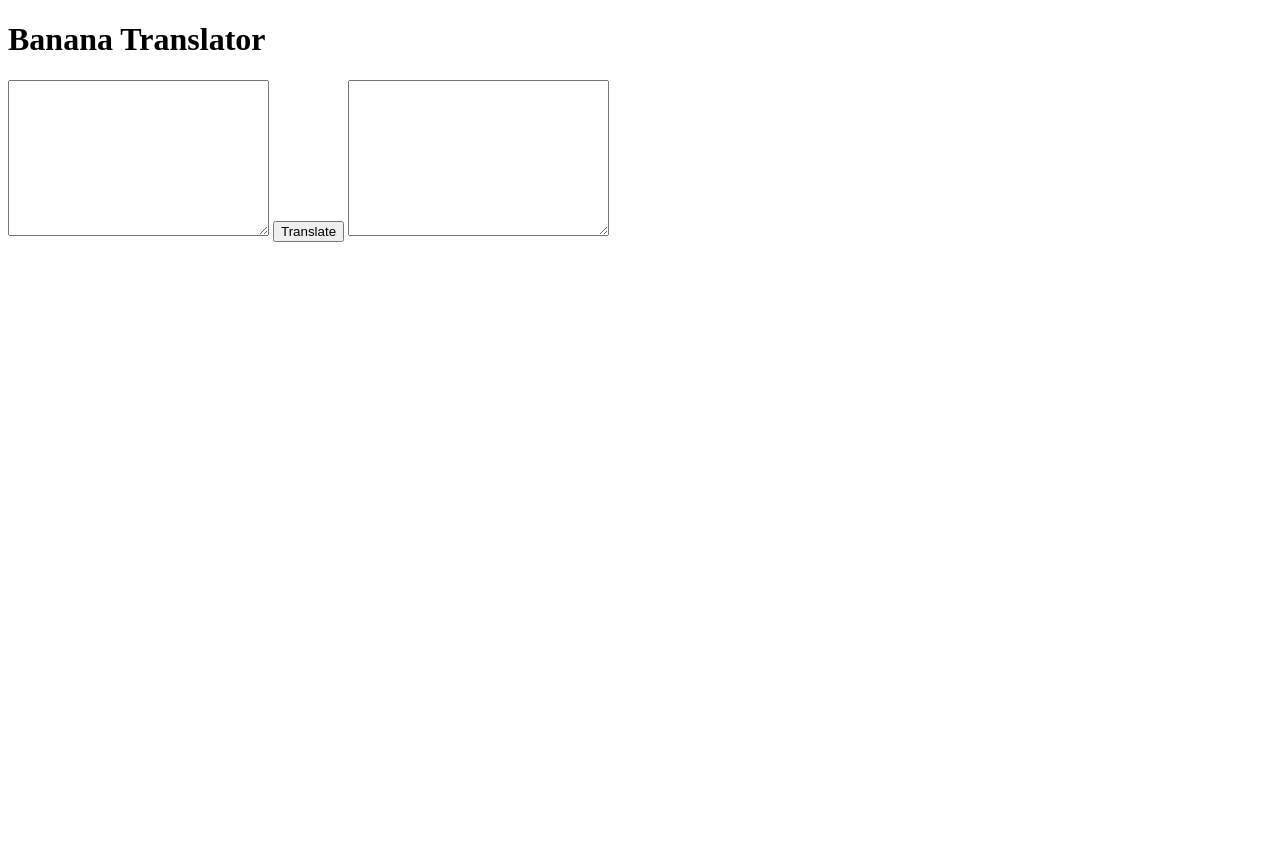
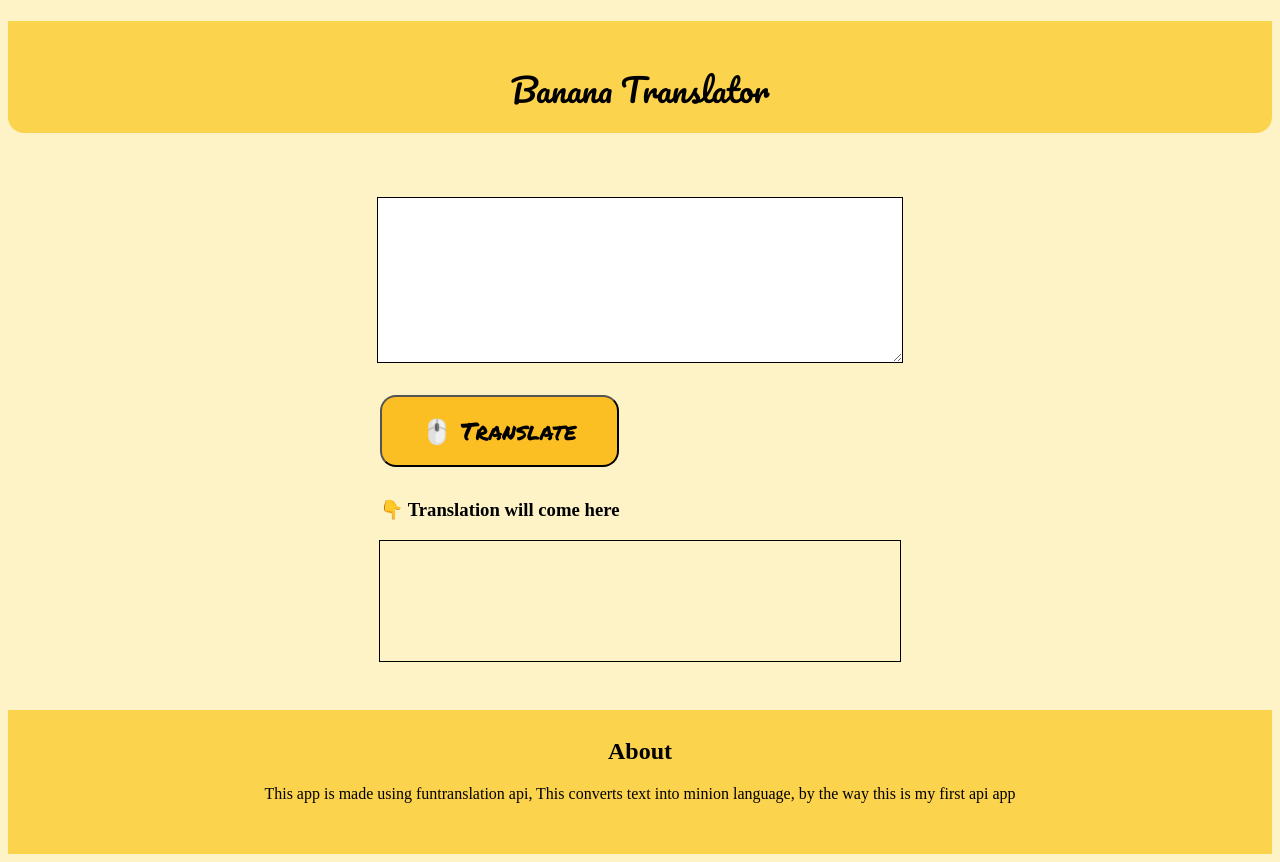
Before and after one commit to h-harsh/project-four-banana-talk, a plain HTML site: page index.html in a window 1280 px wide. Before the commit the page ends 800 px from the top, so only its background shows below. Drawn offline with Linux system fonts and the light colour scheme.

Commit message:
almost done

```diff
--- a/app.js
+++ b/app.js
@@ -1,8 +1,8 @@
 var inputtextarea = document.querySelector("#input-text-area");
 var button = document.querySelector("#button-translate");
 var outputarea = document.querySelector("#output-area");
-
-var url = "https://api.funtranslations.com/translate/minion.json"
+var url ="https://lessonfourapi.tanaypratap.repl.co/translate/yoda.json"
+// var url = "https://api.funtranslations.com/translate/minion.json"
 
 function translator(){
     var text = url + "?" + "text=" +  inputtextarea.value;
--- a/index.html
+++ b/index.html
@@ -4,13 +4,27 @@
     <meta charset="UTF-8">
     <meta name="viewport" content="width=device-width, initial-scale=1.0">
     <title>Banana Talk </title>
+    <link rel="stylesheet" href="style.css">
 </head>
 <body>
-    <h1>Banana Translator</h1>
-    <textarea name="" id="input-text-area" cols="30" rows="10"></textarea>
-    <button id="button-translate"> Translate</button>
+    <header class="header">
+        <h1>Banana Translator</h1>
+    </header>
 
-    <textarea name="" id="output-area" cols="30" rows="10"></textarea>
+    <div class="main">
+
+        <textarea name="" id="input-text-area" class="one-text-area" ></textarea>
+        <button id="button-translate" class="two-button"> 🖱️ Translate</button>
+        <h3 class="output-label">👇  Translation will come here</h3>
+        <div id="output-area" class="three-output-area"></div>
+    </div>
+
+    <footer class="header footer">
+        <h2>About</h2>
+        <p>This app is made using funtranslation api, This converts text into minion language, by the way this is my first api app
+        </p>
+    </footer>
+
     <script src="/app.js"></script>
 </body>
 </html>
--- a/style.css
+++ b/style.css
@@ -0,0 +1,70 @@
+@import url('https://fonts.googleapis.com/css2?family=Pacifico&display=swap');
+@import url('https://fonts.googleapis.com/css2?family=Permanent+Marker&display=swap');
+:root{
+    --primary-color:#FCD34D;
+    --secondary-color:#FEF3C7;
+}
+body{
+    background-color: var(--secondary-color);
+
+}
+.header{
+    background-color: var(--primary-color);
+    padding: 0rem;
+    border-bottom-left-radius: 1rem;
+    border-bottom-right-radius: 1rem;
+    height: 7rem;
+}
+.header h1{
+    padding: 2.5rem;
+    text-align: center;
+    font-family: 'Pacifico', cursive;
+    font-weight: 300;
+
+}
+.main{
+    max-width: 650px;
+    margin: auto;
+
+}
+.one-text-area{
+width: 80%;
+display: block;
+margin: auto;
+margin-top: 4rem;
+height: 20vh;
+border: 0.1rem solid
+
+}
+.two-button{
+    display: block;
+    margin-left: 10%;
+    margin-top: 2rem;
+    padding: 1rem 2.5rem;
+    border-radius: 1rem;
+    font-size: 1.5rem;
+    background-color: #FBBF24;
+    font-family: 'Permanent Marker', cursive;
+    font-weight: 250;
+    ;
+
+}
+.output-label{
+    margin-top: 2rem;
+    margin-left: 10%;
+}
+.three-output-area{
+    width: 80%;
+    display: block;
+    margin: auto;
+    height: 15vh;
+    border: 0.1rem solid black;
+}
+.footer{
+    margin-top: 3rem;
+    text-align: center;
+    padding-top: 0.5rem;
+    height: 8.5rem;
+    border-bottom-left-radius: 0rem;
+    border-bottom-right-radius: 0rem;
+}
```
Also changed, not shown: evil-minion-minions-gif-clip-art-despicable-me-minions-holiday.jpg (added).
